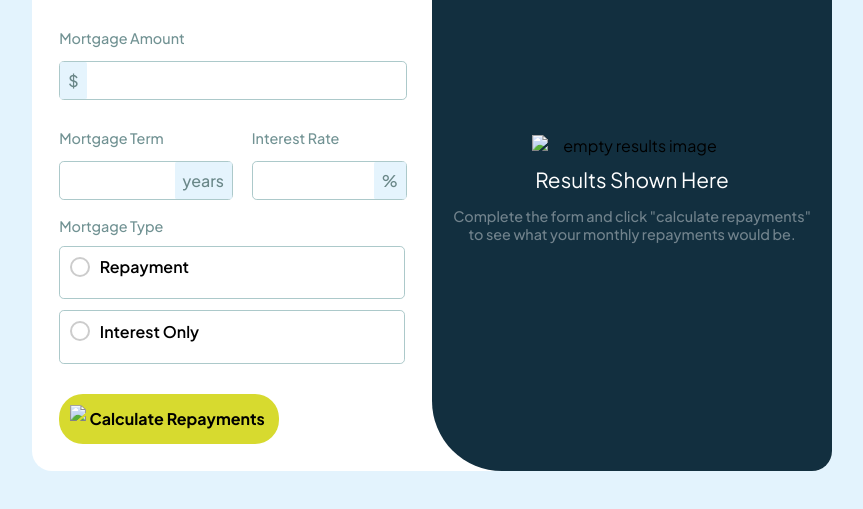
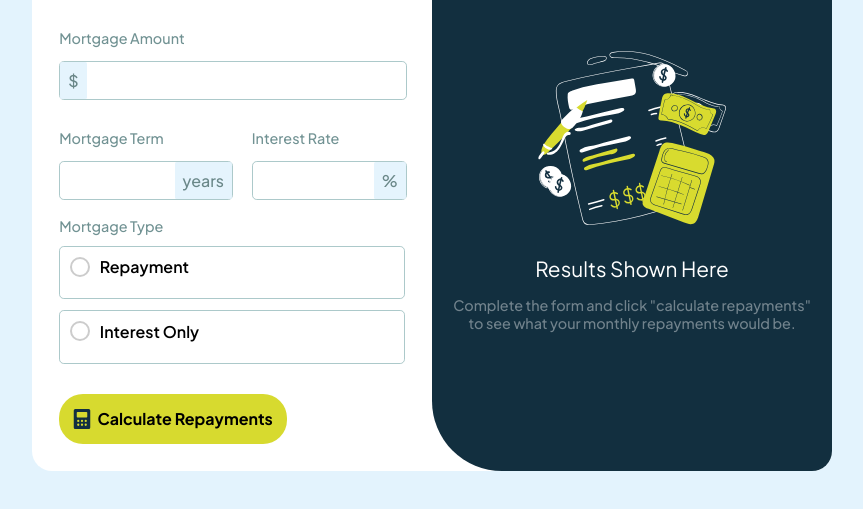
Before and after one commit to AP-d3v/Mortgage-Calculator, a plain HTML site: page index.html in a window 1280 px wide. Shown: the part 279-788 px from the top of the page, without its empty margins (216-1079 px from the left). Drawn offline with Linux system fonts and the light colour scheme; the site is published under a folder, as on GitHub Pages, so addresses that start at the root find nothing.

Commit message:
attempt to fix pages not rendering images

```diff
--- a/index.html
+++ b/index.html
@@ -58,7 +58,7 @@
             </div>
 
             <button id="calculate" type="submit">
-                <img src="/images/icon-calculator.svg">
+                <img src="images/icon-calculator.svg">
                 <p>Calculate Repayments</p>
 
             </button>
@@ -66,7 +66,7 @@
     </div>
 
     <div id="yourResults">
-        <img src="/images/illustration-empty.svg" alt="empty results image">
+        <img src="images/illustration-empty.svg" alt="empty results image">
         <span class="yourResults-title-empty">Results Shown Here</span>
         <p class="yourResults-paragraph-empty"> Complete the form and click "calculate repayments" to see what your monthly repayments would be.</p>
 
```
